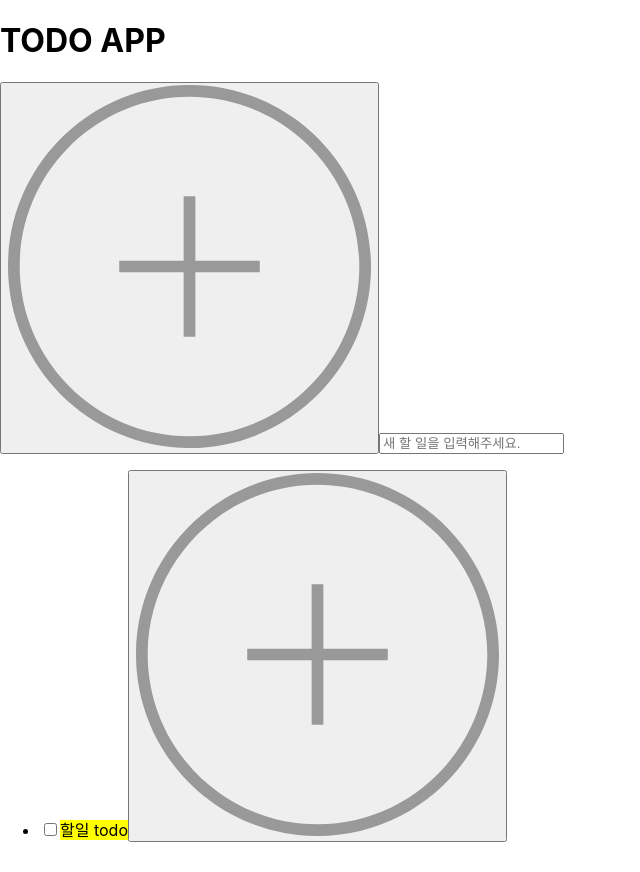
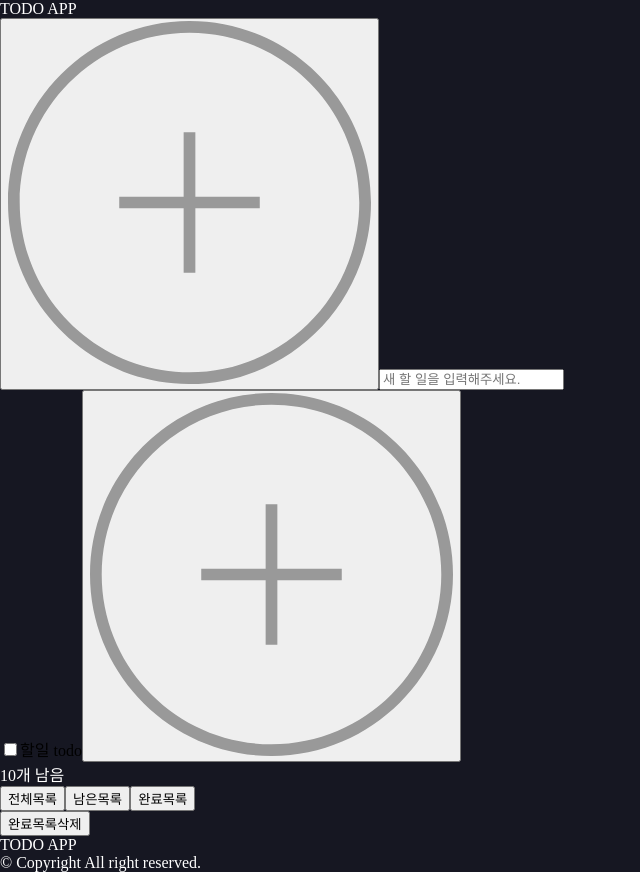
Before and after one commit to mqifjjfwiot/ssac_react, a React (Create React App) app: page / in a window 1280 px wide. Shown: the whole page, without its empty margins (0-640 px from the left). Built offline with nearby package versions, Linux system fonts and the light colour scheme.

Commit message:
add source

```diff
--- a/src/App.css
+++ b/src/App.css
@@ -1,38 +1,68 @@
-.App {
-  text-align: center;
+@font-face {
+  font-family: 'SF_IceLemon';
+  src: url('https://cdn.jsdelivr.net/gh/projectnoonnu/noonfonts_2106@1.1/SF_IceLemon.woff') format('woff');
+  font-weight: normal;
+  font-style: normal;
 }
 
-.App-logo {
-  height: 40vmin;
-  pointer-events: none;
+@font-face {
+  font-family: 'Cafe24SsurroundAir';
+  src: url('https://cdn.jsdelivr.net/gh/projectnoonnu/noonfonts_2105_2@1.0/Cafe24SsurroundAir.woff') format('woff');
+  font-weight: normal;
+  font-style: normal;
 }
 
-@media (prefers-reduced-motion: no-preference) {
-  .App-logo {
-    animation: App-logo-spin infinite 20s linear;
-  }
+/* http://meyerweb.com/eric/tools/css/reset/
+ v2.0 | 20110126
+ License: none (public domain)
+*/
+
+html, body, div, span, applet, object, iframe,
+h1, h2, h3, h4, h5, h6, p, blockquote, pre,
+a, abbr, acronym, address, big, cite, code,
+del, dfn, em, img, ins, kbd, q, s, samp,
+small, strike, strong, sub, sup, tt, var,
+b, u, i, center,
+dl, dt, dd, ol, ul, li,
+fieldset, form, label, legend,
+table, caption, tbody, tfoot, thead, tr, th, td,
+article, aside, canvas, details, embed,
+figure, figcaption, footer, header, hgroup,
+menu, nav, output, ruby, section, summary,
+time, mark, audio, video {
+margin: 0;
+padding: 0;
+border: 0;
+font-size: 100%;
+font: inherit;
+vertical-align: baseline;
+  box-sizing:border-box;
 }
-
-.App-header {
-  background-color: #282c34;
-  min-height: 100vh;
-  display: flex;
-  flex-direction: column;
-  align-items: center;
-  justify-content: center;
-  font-size: calc(10px + 2vmin);
-  color: white;
+/* HTML5 display-role reset for older browsers */
+article, aside, details, figcaption, figure,
+footer, header, hgroup, menu, nav, section {
+display: block;
 }
-
-.App-link {
-  color: #61dafb;
+body {
+/* line-height: 1; */
+  color:#ffffff;
+  background-color:#161722;
 }
-
-@keyframes App-logo-spin {
-  from {
-    transform: rotate(0deg);
-  }
-  to {
-    transform: rotate(360deg);
-  }
+ol, ul {
+list-style: none;
 }
+blockquote, q {
+quotes: none;
+}
+blockquote:before, blockquote:after,
+q:before, q:after {
+content: '';
+content: none;
+}
+table {
+border-collapse: collapse;
+border-spacing: 0;
+}
+mark{
+  background:none;
+}
--- a/src/App.js
+++ b/src/App.js
@@ -5,6 +5,8 @@
 import TodoMain from './component/TodoMain';
 import TodoList from './component/TodoList';
 import TodoItem from './component/TodoItem';
+import TodoStatus from './component/TodoStatus';
+import TodoFooter from './component/TodoFooter';
 
 function App() {
   return (
@@ -14,7 +16,9 @@
         <TodoList>
           <TodoItem />
         </TodoList>
+        <TodoStatus />
       </TodoMain>
+      <TodoFooter />
     </>
   );
 }
--- a/src/component/TodoFooter.js
+++ b/src/component/TodoFooter.js
@@ -0,0 +1,12 @@
+function TodoFooter(){
+    return(
+        <footer className="footer">
+            <div className="footer-section">
+                <div>TODO APP</div>
+                <div>&copy; Copyright All right reserved.</div>
+            </div>
+        </footer>
+    );
+}
+
+export default TodoFooter;
--- a/src/component/TodoStatus.js
+++ b/src/component/TodoStatus.js
@@ -0,0 +1,19 @@
+function TodoStatus(){
+    return(
+        <section className="section">
+            <div className="status-section">
+                <div className="status-left">10개 남음</div>
+                <div className="status-filter">
+                    <button type="button" className="btn-all active">전체목록</button>
+                    <button type="button" className="btn-left">남은목록</button>
+                    <button type="button" className="btn-complete">완료목록</button>
+                </div>
+                <div className="status-clear">
+                    <button type="button" className="btn-clear">완료목록삭제</button>
+                </div>
+            </div>
+        </section>
+    );
+}
+
+export default TodoStatus;
```
